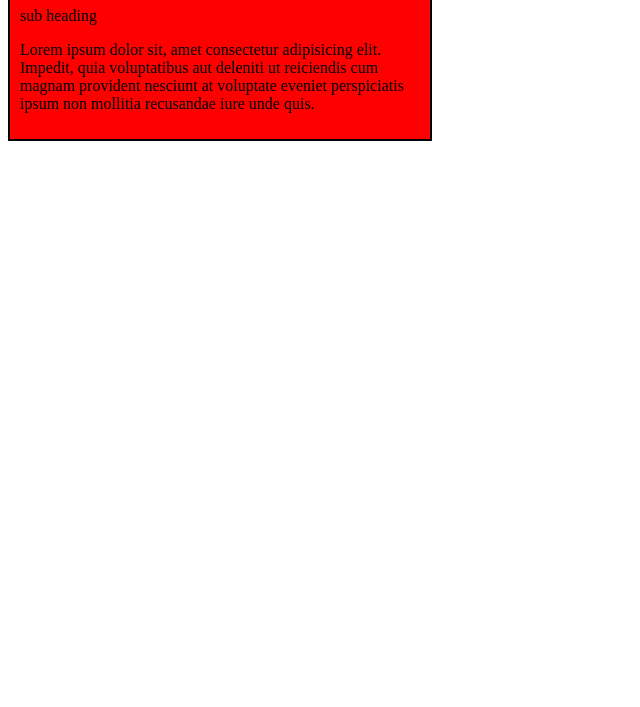
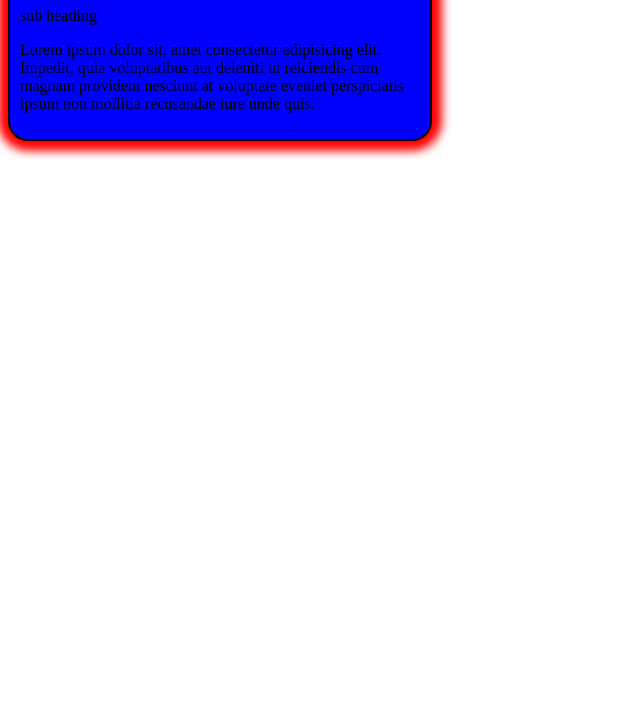
Before and after one commit to vishnudeviravi/website, a plain HTML site: page index.html in a window 1280 px wide. Shown: the part 93-800 px from the top of the page, without its empty margins (0-640 px from the left). Drawn offline with Linux system fonts and the light colour scheme.

Commit message:
ADDED STYLES

```diff
--- a/index.css
+++ b/index.css
@@ -2,5 +2,7 @@
   width: 400px;
   border: 2px solid black;
   padding: 10px;
-  background-color: red;
+  background-color: blue;
+  border-radius: 20px;
+  box-shadow: 0px 0px 10px 10px red;
 }
```
